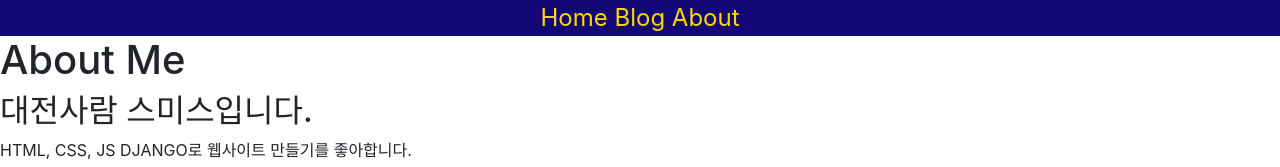
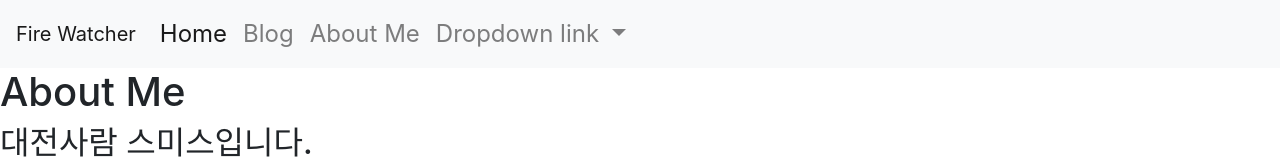
Before and after one commit to fowso/HTML_basic, a plain HTML site: page about_me.html in a window 1280 px wide. Shown: the top 167 px of the page. Drawn offline with nearby package versions, Linux system fonts and the light colour scheme.

Commit message:
부트스트랩 navbar 적용

```diff
--- a/about_me.html
+++ b/about_me.html
@@ -11,11 +11,36 @@
   <link rel="stylesheet" href="https://cdn.jsdelivr.net/npm/bootstrap@4.6.0/dist/css/bootstrap.min.css" integrity="sha384-B0vP5xmATw1+K9KRQjQERJvTumQW0nPEzvF6L/Z6nronJ3oUOFUFpCjEUQouq2+l" crossorigin="anonymous">
 </head>
 <body>
-  <nav  >
-    <a href="./index.html">Home</a>
-    <a href="./blog_list.html">Blog</a>
-    <a href="./about_me.html">About</a>
+  <nav class="navbar navbar-expand-lg navbar-light bg-light">
+    <a class="navbar-brand" href="#">Fire Watcher</a>
+    <button class="navbar-toggler" type="button" data-toggle="collapse" data-target="#navbarNavDropdown" aria-controls="navbarNavDropdown" aria-expanded="false" aria-label="Toggle navigation">
+      <span class="navbar-toggler-icon"></span>
+    </button>
+    <div class="collapse navbar-collapse" id="navbarNavDropdown">
+      <ul class="navbar-nav">
+        <li class="nav-item active">
+          <a class="nav-link" href="index.html">Home <span class="sr-only">(current)</span></a>
+        </li>
+        <li class="nav-item">
+          <a class="nav-link" href="blog_list.html">Blog</a>
+        </li>
+        <li class="nav-item">
+          <a class="nav-link" href="about_me.html">About Me</a>
+        </li>
+        <li class="nav-item dropdown">
+          <a class="nav-link dropdown-toggle" href="#" id="navbarDropdownMenuLink" role="button" data-toggle="dropdown" aria-haspopup="true" aria-expanded="false">
+            Dropdown link
+          </a>
+          <div class="dropdown-menu" aria-labelledby="navbarDropdownMenuLink">
+            <a class="dropdown-item" href="#">Action</a>
+            <a class="dropdown-item" href="#">Another action</a>
+            <a class="dropdown-item" href="#">Something else here</a>
+          </div>
+        </li>
+      </ul>
+    </div>
   </nav>
+
 
   <h1>About Me</h1>
   <h2>대전사람 스미스입니다.</h2>
```
Also changed, not shown: blog_list.html (+28 -4 lines), index.html (+28 -4 lines).
